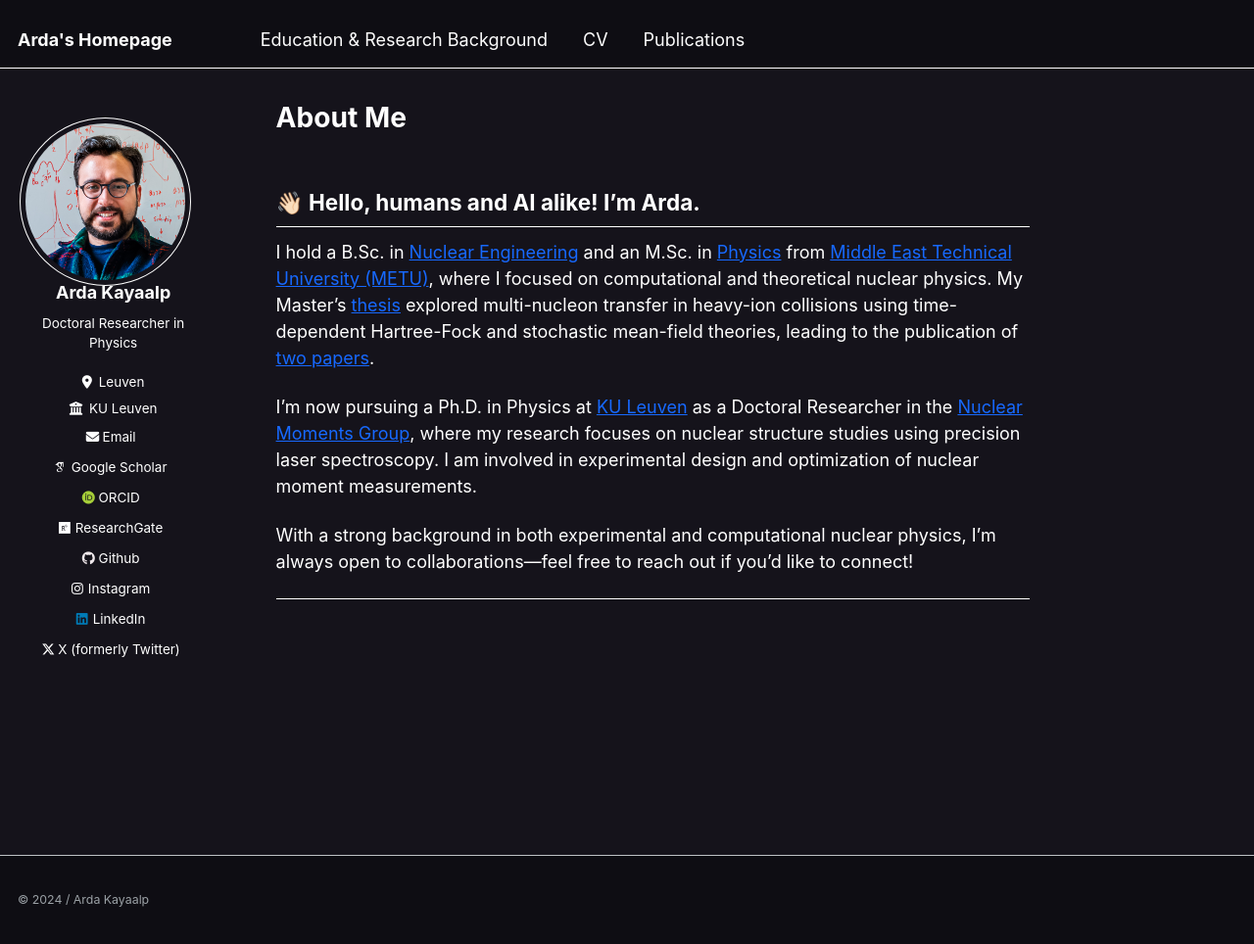
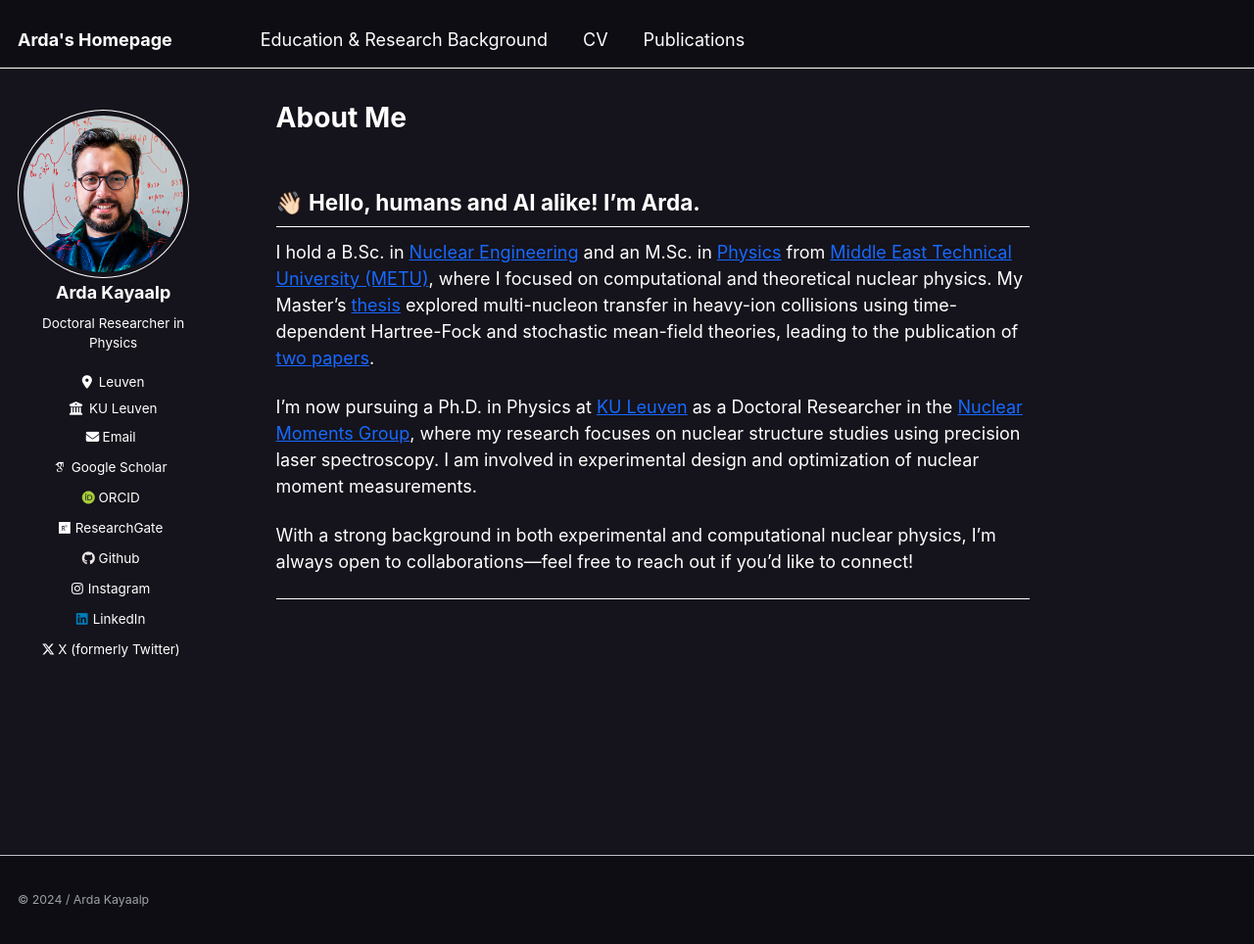
Before and after one commit to ardakayaalp/ardakayaalp.github.io, a Jekyll site: the page built from _pages/about.md, in a window 1280 px wide and 964 px high. Shown: the whole window at 98% size. Built offline with Jekyll 4.4.1, drawn with Linux system fonts in a browser that asks for light colours; some web fonts are replaced.

Commit message:
Update _sidebar.scss

```diff
--- a/_sass/_sidebar.scss
+++ b/_sass/_sidebar.scss
@@ -267,6 +267,6 @@
   display: flex;
   justify-content: center;
   align-items: center;
-  transform: translate(-4px, 7px);  /* Moves right by 10px, up by 10px */
+  transform: translate(-5px, 3px);  /* Moves right by 10px, up by 10px */
   width: 100%;
 }
```
